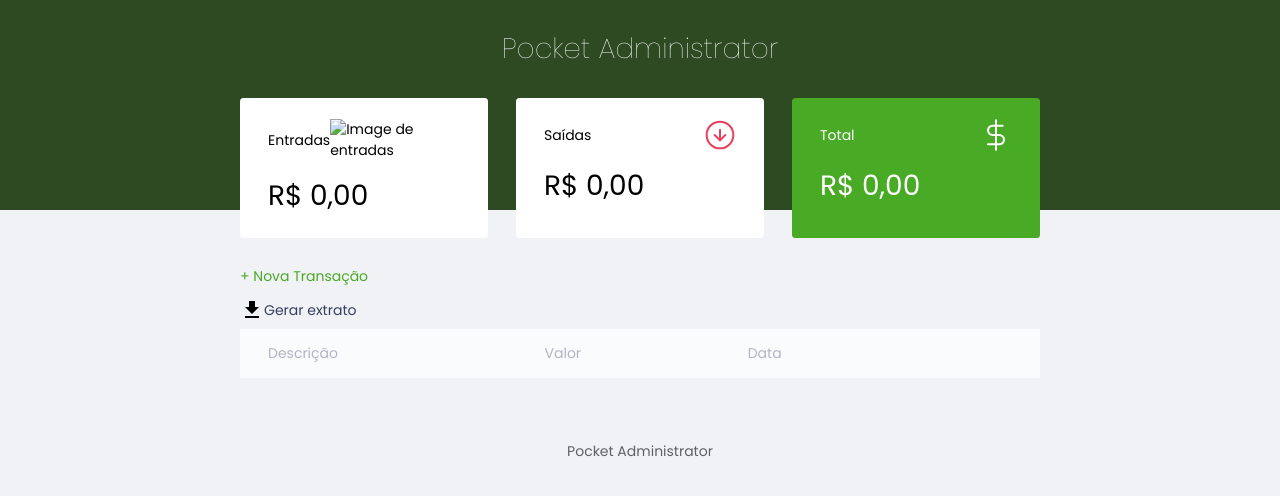
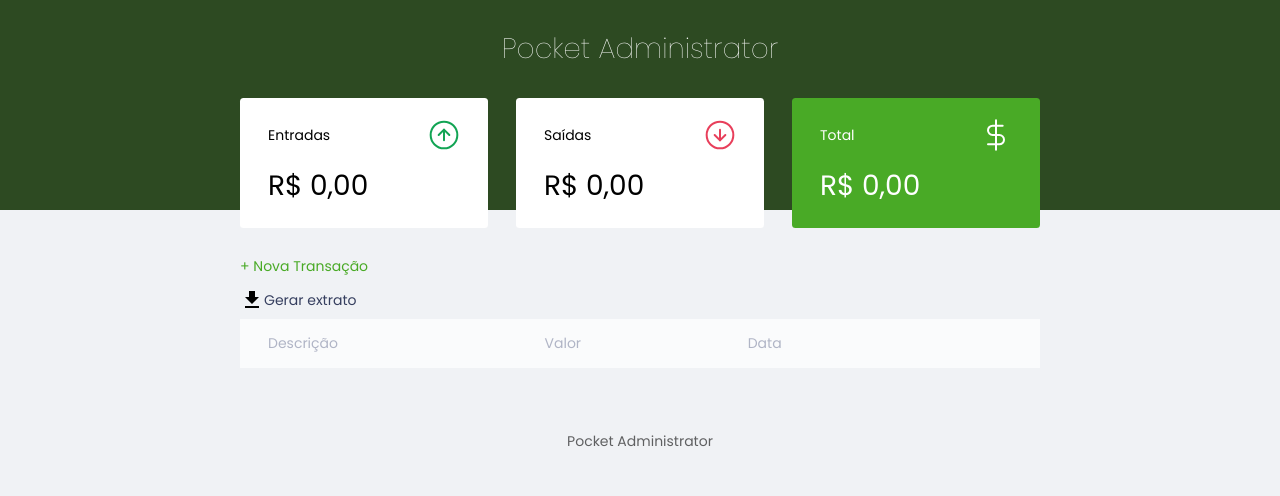
Before and after one commit to Phrojekt/Pocket_Administrator, a plain HTML site: page index.html in a window 1280 px wide. Drawn offline with Linux system fonts and the light colour scheme.

Commit message:
Update index.html

```diff
--- a/index.html
+++ b/index.html
@@ -25,7 +25,7 @@
                         <span>
                             Entradas
                         </span>
-                        <img src="phrojekt.github.io/Pocket_Administrator/assets/income.svg" alt="Image de entradas">
+                        <img src="./assets/income.svg" alt="Image de entradas">
                     </h3>
                     <p id="incomeDisplay">R$ 0,00</p>
                 </div>
```
